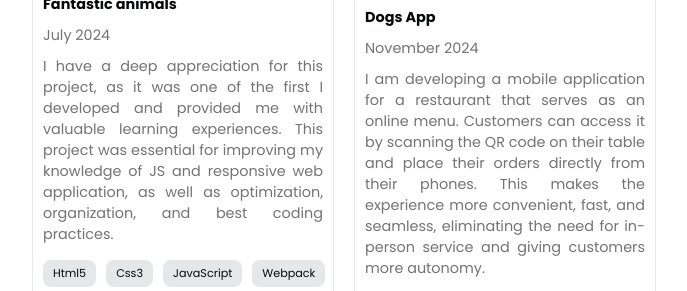
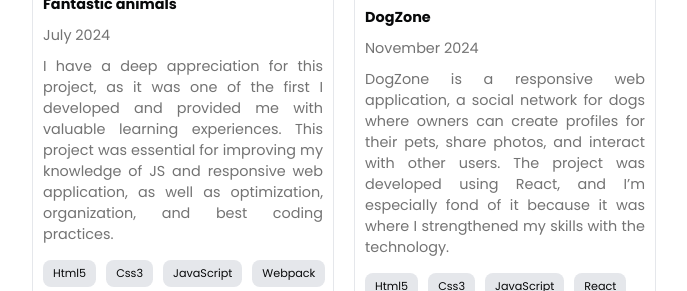
Before and after one commit to alexmonteirodev/portifolio-alex, a plain HTML site: page index.html in a window 1280 px wide. Shown: the part 1245-1536 px from the top of the page, without its empty margins (296-983 px from the left). Drawn offline with Linux system fonts and the light colour scheme.

Commit message:
editado projeto 2 para dogzone

```diff
--- a/index.html
+++ b/index.html
@@ -138,13 +138,12 @@
                                     alt="""></div>
                                             </a>
                                             <div class=" project-second-div">
-                                <h4>Dogs App</h4>
+                                <h4>DogZone</h4>
                                 <p class="data-value">November 2024</p>
-                                <p>I am developing a mobile application for a restaurant that serves as an online menu.
-                                    Customers can access it by scanning the QR code on their table and place their
-                                    orders directly from their phones. This makes the experience more convenient, fast,
-                                    and seamless, eliminating the need for in-person service and giving customers more
-                                    autonomy.</p>
+                                <p>DogZone is a responsive web application, a social network for dogs where owners can
+                                    create profiles for their pets, share photos, and interact with other users. The
+                                    project was developed using React, and I’m especially fond of it because it was
+                                    where I strengthened my skills with the technology.</p>
                             </div>
                             <div class="project-third-div">
                                 <p>Html5</p>
@@ -152,6 +151,8 @@
                                 <p>JavaScript</p>
                                 <p>React</p>
                                 <p>Vite</p>
+                                <p>Eslint</p>
+
                             </div>
                             <div class="link-project">
                                 <div>
```
